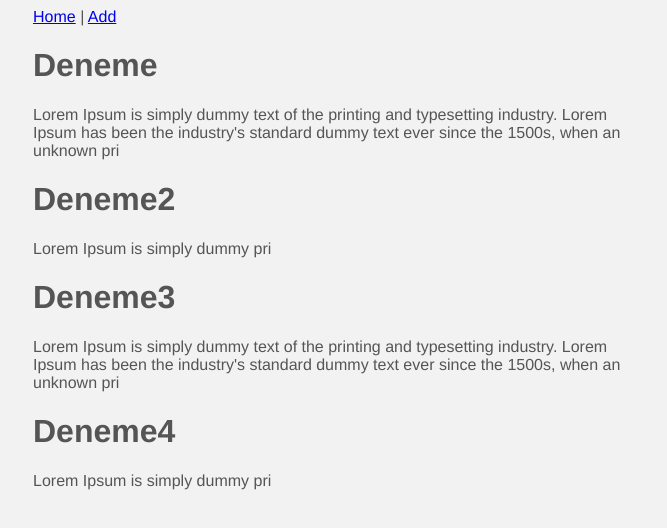
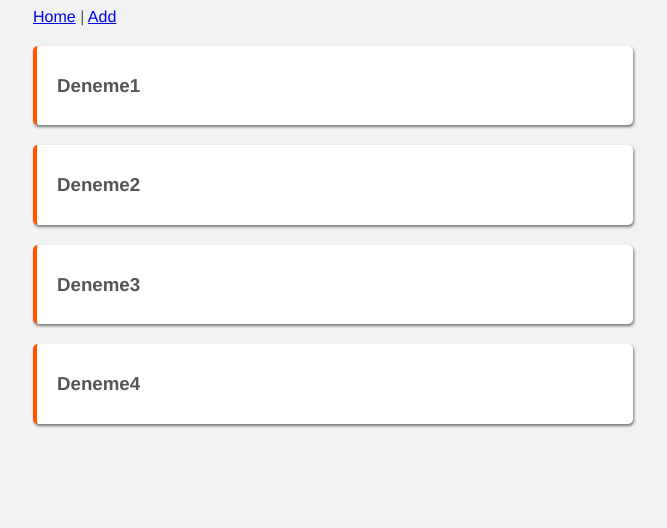
Before and after one commit to mehmettas1/vue-js-planner, a Vue app: page / in a window 1280 px wide. Shown: the top 528 px of the page, without its empty margins (307-974 px from the left). Built offline with nearby package versions, Linux system fonts and the light colour scheme; data requests are answered from the project's data file.

Commit message:
materaial-icons

```diff
--- a/data/db.json
+++ b/data/db.json
@@ -2,7 +2,7 @@
   "projects": [
     {
       "id": 1,
-      "title": "Deneme",
+      "title": "Deneme1",
       "details": "Lorem Ipsum is simply dummy text of the printing and typesetting industry. Lorem Ipsum has been the industry's standard dummy text ever since the 1500s, when an unknown pri",
       "complete": true
     },
--- a/public/index.html
+++ b/public/index.html
@@ -1,15 +1,23 @@
 <!DOCTYPE html>
 <html lang="">
   <head>
-    <meta charset="utf-8">
-    <meta http-equiv="X-UA-Compatible" content="IE=edge">
-    <meta name="viewport" content="width=device-width,initial-scale=1.0">
-    <link rel="icon" href="<%= BASE_URL %>favicon.ico">
+    <meta charset="utf-8" />
+    <meta http-equiv="X-UA-Compatible" content="IE=edge" />
+    <meta name="viewport" content="width=device-width,initial-scale=1.0" />
+    <link rel="icon" href="<%= BASE_URL %>favicon.ico" />
+    <link
+      href="https://fonts.googleapis.com/icon?family=Material+Icons"
+      rel="stylesheet"
+    />
     <title><%= htmlWebpackPlugin.options.title %></title>
   </head>
   <body>
     <noscript>
-      <strong>We're sorry but <%= htmlWebpackPlugin.options.title %> doesn't work properly without JavaScript enabled. Please enable it to continue.</strong>
+      <strong
+        >We're sorry but <%= htmlWebpackPlugin.options.title %> doesn't work
+        properly without JavaScript enabled. Please enable it to
+        continue.</strong
+      >
     </noscript>
     <div id="app"></div>
     <!-- built files will be auto injected -->
--- /dev/null
+++ b/src/components/SingleProject.vue
@@ -0,0 +1,34 @@
+<template>
+  <div class="project">
+    <div class="actions">
+      <h3 @click="showDetails = !showDetails">{{ project.title }}</h3>
+    </div>
+    <div v-if="showDetails" class="details">
+      <p>{{ project.details }}</p>
+    </div>
+  </div>
+</template>
+<script>
+export default {
+  props: ["project"],
+  data() {
+    return {
+      showDetails: false,
+    };
+  },
+};
+</script>
+
+<style>
+.project {
+  margin: 20px auto;
+  background: #fff;
+  padding: 10px 20px;
+  border-radius: 5px;
+  box-shadow: 1px 2px 3px rgba(0, 0, 0, 0.5);
+  border-left: 4px solid #ff5500;
+}
+h3 {
+  cursor: pointer;
+}
+</style>
--- a/src/views/Home.vue
+++ b/src/views/Home.vue
@@ -2,21 +2,20 @@
   <div class="home">
     <div v-if="projects.length">
       <div v-for="project in projects" :key="project.index">
-        <h1>
-          {{ project.title }}
-        </h1>
-        <p>{{ project.details }}</p>
+        <SingleProject :project="project" />
       </div>
     </div>
   </div>
 </template>
 
 <script>
+import SingleProject from "@/components/SingleProject.vue";
+
 // @ is an alias to /src
 
 export default {
   name: "Home",
-  components: {},
+  components: { SingleProject },
   data() {
     return {
       projects: [],
```
